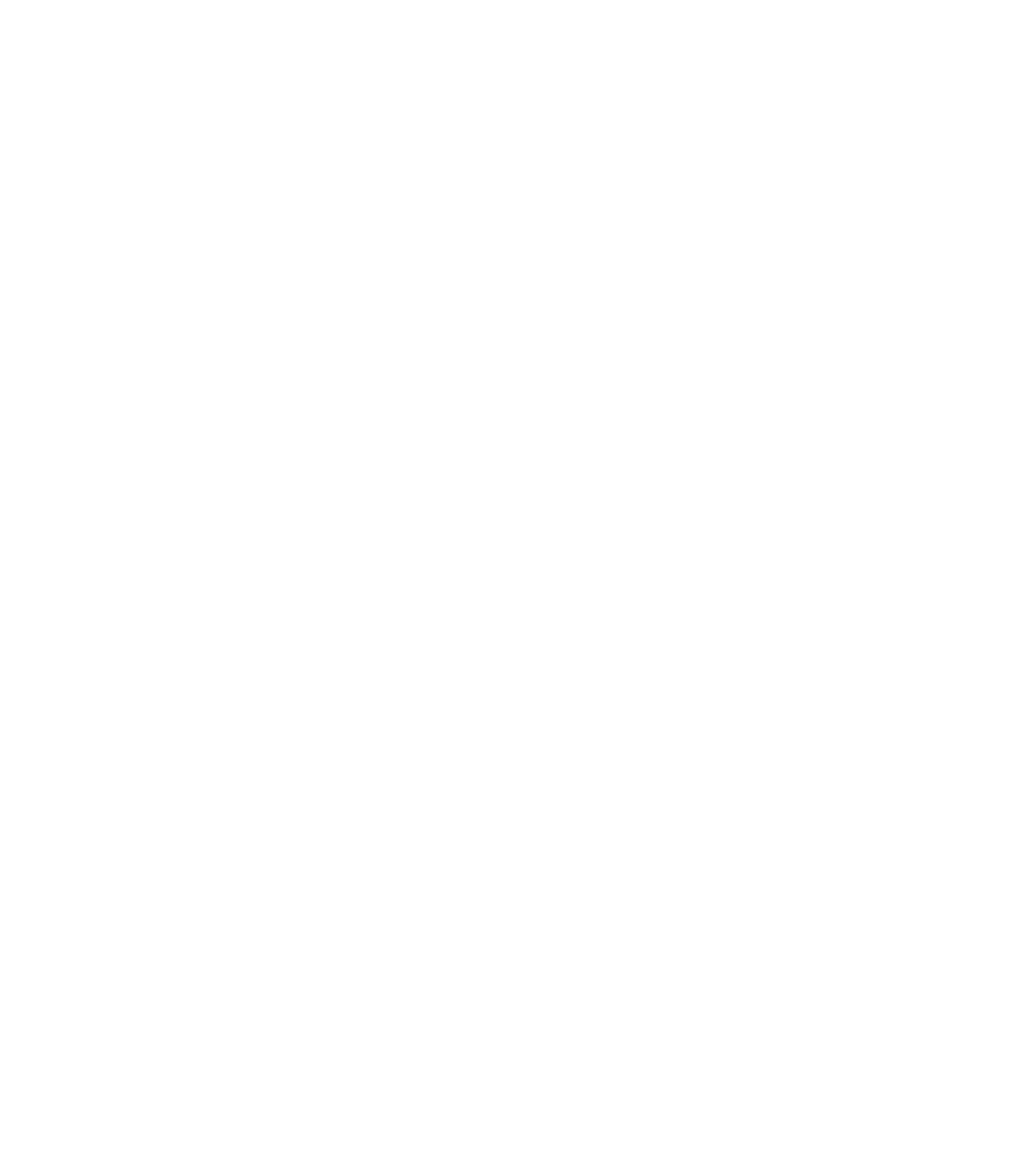
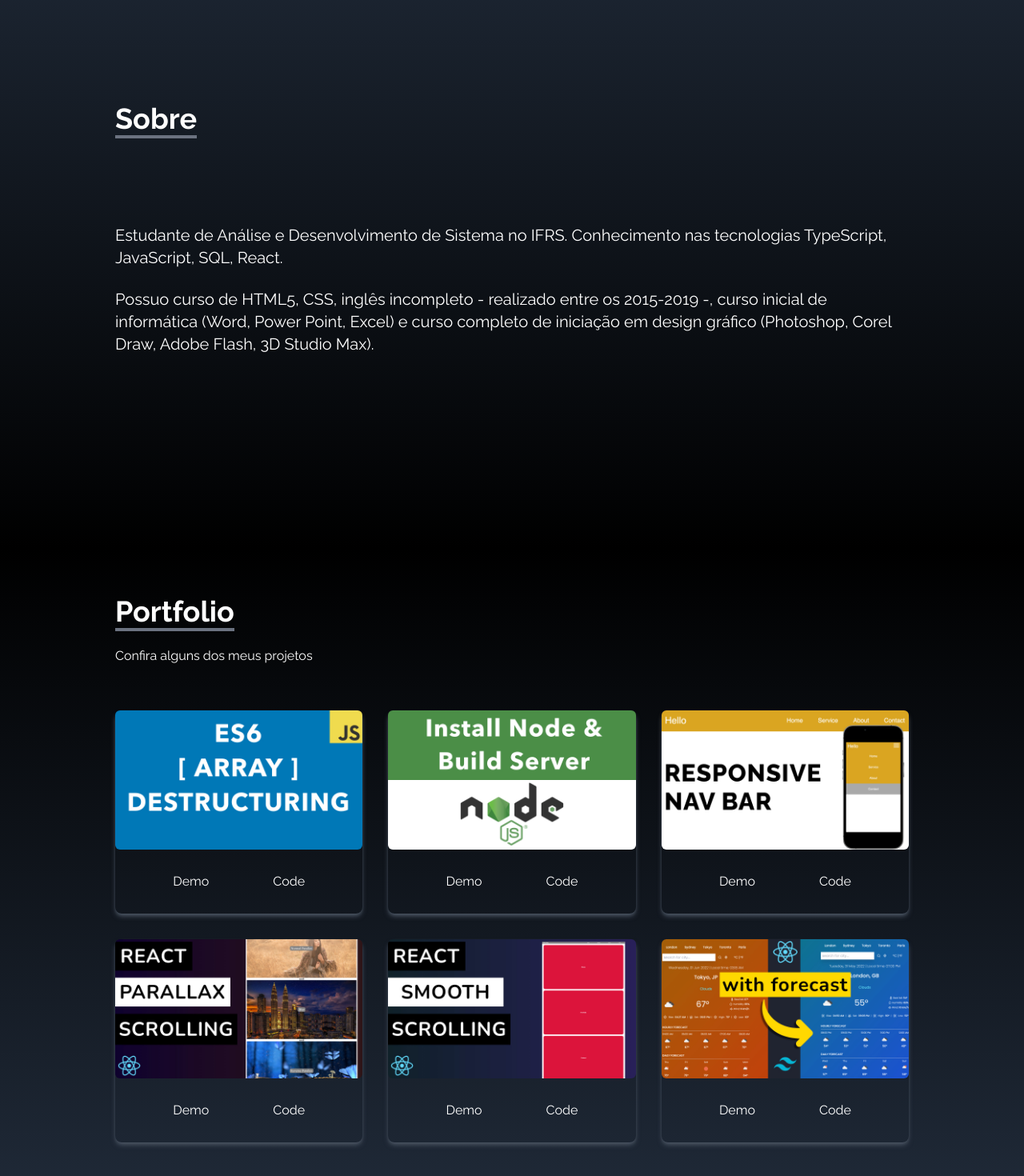
Before and after one commit to SilvaRafael1/Portfolio, a React (Create React App) app: page / in a window 1280 px wide. Shown: the part 914-2384 px from the top of the page at 80% size. Before the commit the page ends 800 px from the top, so only its background shows below. Built offline with nearby package versions, Linux system fonts and the light colour scheme.

Commit message:
new file:   public/Profile.pdf 	modified:   src/App.js 	new file:   src/components/About.jsx 	modified:   src/components/Home.jsx 	new file:   src/components/Portfolio.jsx 	modified:   src/components/SocialLink.jsx

```diff
--- a/src/App.js
+++ b/src/App.js
@@ -1,5 +1,7 @@
+import About from "./components/About";
 import Home from "./components/Home";
 import NavBar from "./components/NavBar";
+import Portfolio from "./components/Portfolio";
 import SocialLink from "./components/SocialLink";
 
 function App() {
@@ -7,6 +9,8 @@ function App() {
     <div>
       <NavBar />
       <Home />
+      <About />
+      <Portfolio />
 
       <SocialLink />
     </div>
--- /dev/null
+++ b/src/components/About.jsx
@@ -0,0 +1,40 @@
+import React from 'react'
+
+const About = () => {
+  return (
+    <div
+    name="about"
+    className='w-full h-screen bg-gradient-to-b from-gray-800 to-black text-white'
+    >
+        <div
+        className='max-w-screen-lg p-4 mx-auto flex flex-col justify-center w-full h-full'
+        >
+            <div
+            className='pb-8'
+            >
+                <p
+                className='text-4xl font-bold inline border-b-4 border-gray-500'
+                >
+                    Sobre
+                </p>
+            </div>
+
+            <p
+            className='text-xl mt-20'
+            >
+                Estudante de Análise e Desenvolvimento de Sistema no IFRS. Conhecimento nas tecnologias TypeScript, JavaScript, SQL, React.
+            </p>
+
+            <br />
+
+            <p
+            className='text-xl'
+            >
+                Possuo curso de HTML5, CSS, inglês incompleto - realizado entre os 2015-2019 -, curso inicial de informática (Word, Power Point, Excel) e curso completo de iniciação em design gráfico (Photoshop, Corel Draw, Adobe Flash, 3D Studio Max).
+            </p>
+        </div>
+    </div>
+  )
+}
+
+export default About
--- a/src/components/Home.jsx
+++ b/src/components/Home.jsx
@@ -22,7 +22,7 @@ const Home = () => {
                 <p
                 className='text-gray-500 py-4 max-w-md'
                 >
-                    Eu tenho 1 ano de experiência construindo, decorando e modernizando web sites.
+                    Possuo 1 ano de experiência construindo, decorando e modernizando web sites.
                     Atualmente, minhas tecnologias mais usadas são React, Tailwind, TypeScript.
                 </p>
 
--- /dev/null
+++ b/src/components/Portfolio.jsx
@@ -0,0 +1,117 @@
+import React from 'react'
+import arrayDestruct from '../assets/portfolio/arrayDestruct.jpg'
+import installNode from '../assets/portfolio/installNode.jpg'
+import navbar from '../assets/portfolio/navbar.jpg'
+import reactParallax from '../assets/portfolio/reactParallax.jpg'
+import reactSmooth from '../assets/portfolio/reactSmooth.jpg'
+import reactWeather from '../assets/portfolio/reactWeather.jpg'
+
+const Portfolio = () => {
+
+    const portfolios = [
+        {
+            id: 1,
+            src: arrayDestruct,
+            demo: '',
+            code: ''
+        },
+        {
+            id: 2,
+            src: installNode,
+            demo: '',
+            code: ''
+        },
+        {
+            id: 3,
+            src: navbar,
+            demo: '',
+            code: ''
+        },
+        {
+            id: 4,
+            src: reactParallax,
+            demo: '',
+            code: ''
+        },
+        {
+            id: 5,
+            src: reactSmooth,
+            demo: '',
+            code: ''
+        },
+        {
+            id: 6,
+            src: reactWeather,
+            demo: '',
+            code: ''
+        }
+    ]
+
+  return (
+    <div
+    name="portfolio"
+    className='bg-gradient-to-b from-black to-gray-800 w-full text-white md:h-screen'
+    >
+        <div
+        className='max-w-screen-lg p-4 mx-auto flex flex-col justify-center w-full h-full'
+        >
+            <div
+            className='pb-8'
+            >
+                <p
+                className='text-4xl font-bold inline border-b-4 border-gray-500'
+                >Portfolio</p>
+                <p
+                className='py-6'
+                >Confira alguns dos meus projetos</p>
+            </div>
+
+            <div
+            className='grid sm:grid-cols-2 md:grid-cols-3 gap-8 px-12 sm:px-0'
+            >
+            {portfolios.map(({ id, src, demo, code }) =>
+
+                <div
+                key={id}
+                className='shadow-md shadow-gray-600 rounded-lg'
+                >
+                    <img
+                    src={src}
+                    alt=""
+                    className='rounded-md duration-200 hover:scale-105'
+                    />
+                    <div
+                    className='flex items-center justify-center'
+                    >
+                        <form
+                        action={demo}
+                        >
+                            <button
+                            className='w-1/2 px-6 py-3 m-4 duration-200 hover:scale-105'
+                            >
+                                Demo
+                            </button>
+                        </form>
+
+                        <form
+                        action={code}
+                        >
+                            <button
+                            className='w-1/2 px-6 py-3 m-4 duration-200 hover:scale-105'
+                            >
+                                Code
+                            </button>
+                        </form>
+                    </div>
+
+                </div>
+                )}
+            </div>
+
+        </div>
+
+    </div>
+  )
+}
+
+export default Portfolio
--- a/src/components/SocialLink.jsx
+++ b/src/components/SocialLink.jsx
@@ -10,28 +10,66 @@ const SocialLink = () => {
             id: 1,
             child: (
                 <>
+                    LinkedIn <FaLinkedin size={30}/>
                 </>
-            )
+            ),
+            href: 'https://www.linkedin.com/in/rafael-augusto-da-silva-a06774206/',
+            style: 'rounded-tr-md'
+        },
+        {
+            id: 2,
+            child: (
+                <>
+                    GitHub <FaGithub size={30}/>
+                </>
+            ),
+            href: 'https://github.com/SilvaRafael1/',
+        },
+        {
+            id: 3,
+            child: (
+                <>
+                    E-mail <HiOutlineMail size={30}/>
+                </>
+            ),
+            href: 'mailto:rafaelaugustodasilva2@gmail.com',
+        },
+        {
+            id: 4,
+            child: (
+                <>
+                    Currículo <BsFillPersonLinesFill size={30}/>
+                </>
+            ),
+            href: '/Profile.pdf',
+            style: 'rounded-br-md',
+            download: true,
         }
     ]
 
   return (
     <div
-    className='flex flex-col top-[35%] left-0 fixed'
+    className='hidden lg:flex flex-col top-[35%] left-0 fixed'
     >
         <ul>
+
+            {links.map(({ id, child, href, style, download }) =>
                 <li
-            className='flex justify-between items-center w-40 h-14 px-4 ml-[-100px] hover:ml-[-10px] hover:rounded-md duration-300 bg-gray-500'
+                key={id}
+                className={'flex justify-between items-center w-40 h-14 px-4 ml-[-100px] hover:ml-[-10px] hover:rounded-md duration-300 bg-gray-500' + " " + style}
                 >
                     <a
-                href=""
+                    href={href}
                     className='flex justify-between items-center w-full text-white'
+                    download={download}
+                    target='_blank'
+                    rel='noreferrer'
                     >
-                    <>
-                        LinkedIn <FaLinkedin size={30}/>
-                    </>
+                        {child}
                     </a>
                 </li>
+            )}
+
         </ul>
     </div>
   )
```
Also changed, not shown: 1 other file (tests, documents, lock files or other folders). Lines whose indentation alone changed are shown as unchanged.
